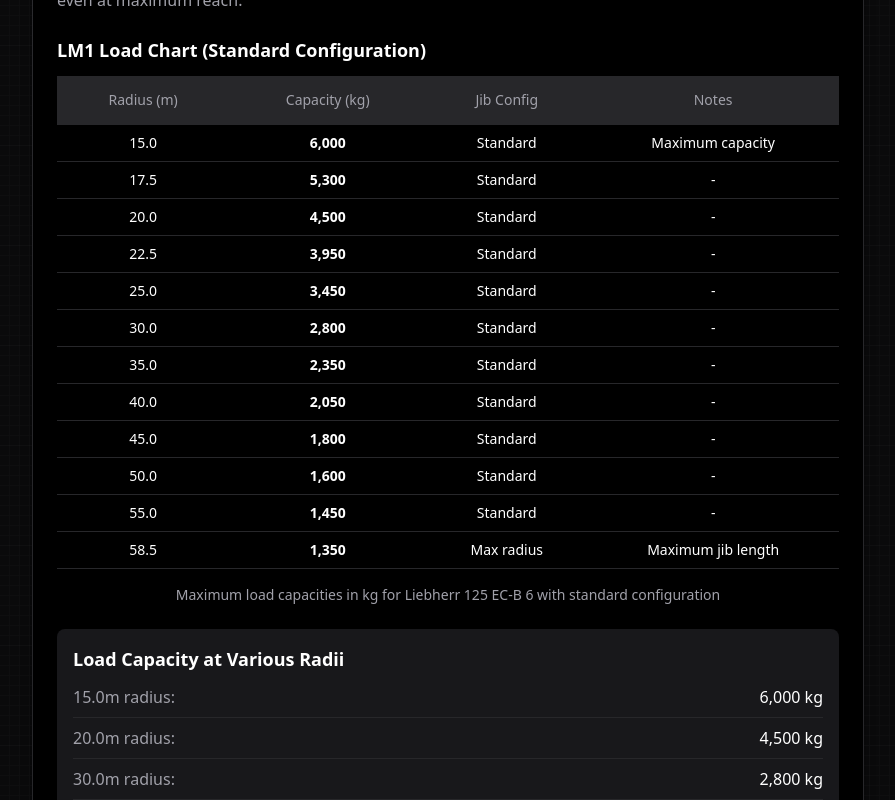
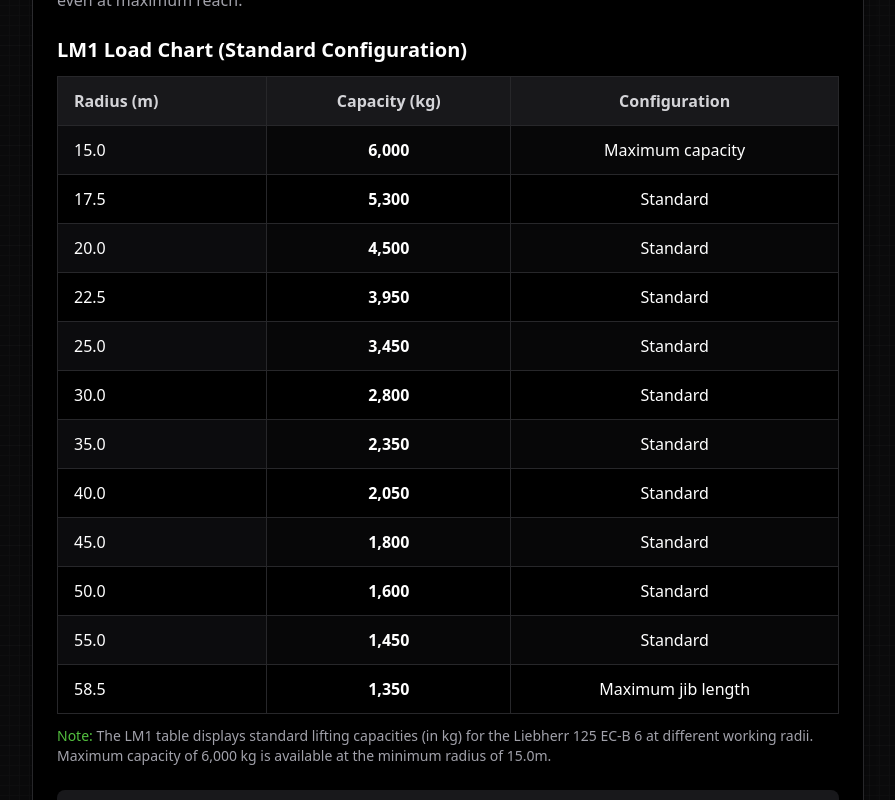
Before and after one commit to ArsCodeAmatoria/lilfoot, a Next.js app: page /tower-crane/liebherr-125-ec-b-6 in a window 1280 px wide. Shown: the part 2560-3360 px from the top of the page, without its empty margins (336-1231 px from the left). Built offline with nearby package versions, Linux system fonts and the light colour scheme; a web font is replaced by a local one.

Commit message:
Update LM1 load chart table on Liebherr 125 EC-B 6 page to match style of Liebherr 81k page

```diff
--- a/app/tower-crane/liebherr-125-ec-b-6/page.tsx
+++ b/app/tower-crane/liebherr-125-ec-b-6/page.tsx
@@ -2,15 +2,6 @@ import React from 'react';
 import { FileText, Maximize, Weight, Ruler, Zap, PackageCheck } from 'lucide-react';
 import PdfDownload from '../../components/PdfDownload';
 import Image from 'next/image';
-import {
-  Table,
-  TableHeader,
-  TableBody,
-  TableHead,
-  TableRow,
-  TableCell,
-  TableCaption,
-} from '#/components/ui/table';
 
 export const metadata = {
   title: 'Liebherr 125 EC-B 6 Specifications | Tower Cranes | lilfoot',
@@ -259,92 +250,163 @@ export default function Liebherr125ECB6Page() {
 
         {/* LM1 Load Chart Table */}
         <div className="mb-6">
-          <h3 className="text-lg font-semibold text-white mb-3">LM1 Load Chart (Standard Configuration)</h3>
-          <Table>
-            <TableCaption>Maximum load capacities in kg for Liebherr 125 EC-B 6 with standard configuration</TableCaption>
-            <TableHeader>
-              <TableRow>
-                <TableHead className="bg-gray-800 text-center">Radius (m)</TableHead>
-                <TableHead className="bg-gray-800 text-center">Capacity (kg)</TableHead>
-                <TableHead className="bg-gray-800 text-center">Jib Config</TableHead>
-                <TableHead className="bg-gray-800 text-center">Notes</TableHead>
-              </TableRow>
-            </TableHeader>
-            <TableBody>
-              <TableRow>
-                <TableCell className="text-center">15.0</TableCell>
-                <TableCell className="text-center font-bold">6,000</TableCell>
-                <TableCell className="text-center">Standard</TableCell>
-                <TableCell className="text-center">Maximum capacity</TableCell>
-              </TableRow>
-              <TableRow>
-                <TableCell className="text-center">17.5</TableCell>
-                <TableCell className="text-center font-bold">5,300</TableCell>
-                <TableCell className="text-center">Standard</TableCell>
-                <TableCell className="text-center">-</TableCell>
-              </TableRow>
-              <TableRow>
-                <TableCell className="text-center">20.0</TableCell>
-                <TableCell className="text-center font-bold">4,500</TableCell>
-                <TableCell className="text-center">Standard</TableCell>
-                <TableCell className="text-center">-</TableCell>
-              </TableRow>
-              <TableRow>
-                <TableCell className="text-center">22.5</TableCell>
-                <TableCell className="text-center font-bold">3,950</TableCell>
-                <TableCell className="text-center">Standard</TableCell>
-                <TableCell className="text-center">-</TableCell>
-              </TableRow>
-              <TableRow>
-                <TableCell className="text-center">25.0</TableCell>
-                <TableCell className="text-center font-bold">3,450</TableCell>
-                <TableCell className="text-center">Standard</TableCell>
-                <TableCell className="text-center">-</TableCell>
-              </TableRow>
-              <TableRow>
-                <TableCell className="text-center">30.0</TableCell>
-                <TableCell className="text-center font-bold">2,800</TableCell>
-                <TableCell className="text-center">Standard</TableCell>
-                <TableCell className="text-center">-</TableCell>
-              </TableRow>
-              <TableRow>
-                <TableCell className="text-center">35.0</TableCell>
-                <TableCell className="text-center font-bold">2,350</TableCell>
-                <TableCell className="text-center">Standard</TableCell>
-                <TableCell className="text-center">-</TableCell>
-              </TableRow>
-              <TableRow>
-                <TableCell className="text-center">40.0</TableCell>
-                <TableCell className="text-center font-bold">2,050</TableCell>
-                <TableCell className="text-center">Standard</TableCell>
-                <TableCell className="text-center">-</TableCell>
-              </TableRow>
-              <TableRow>
-                <TableCell className="text-center">45.0</TableCell>
-                <TableCell className="text-center font-bold">1,800</TableCell>
-                <TableCell className="text-center">Standard</TableCell>
-                <TableCell className="text-center">-</TableCell>
-              </TableRow>
-              <TableRow>
-                <TableCell className="text-center">50.0</TableCell>
-                <TableCell className="text-center font-bold">1,600</TableCell>
-                <TableCell className="text-center">Standard</TableCell>
-                <TableCell className="text-center">-</TableCell>
-              </TableRow>
-              <TableRow>
-                <TableCell className="text-center">55.0</TableCell>
-                <TableCell className="text-center font-bold">1,450</TableCell>
-                <TableCell className="text-center">Standard</TableCell>
-                <TableCell className="text-center">-</TableCell>
-              </TableRow>
-              <TableRow>
-                <TableCell className="text-center">58.5</TableCell>
-                <TableCell className="text-center font-bold">1,350</TableCell>
-                <TableCell className="text-center">Max radius</TableCell>
-                <TableCell className="text-center">Maximum jib length</TableCell>
-              </TableRow>
-            </TableBody>
-          </Table>
+          <h3 className="text-xl font-bold text-white mb-3">LM1 Load Chart (Standard Configuration)</h3>
+          <div className="overflow-x-auto">
+            <table className="w-full text-left border-collapse">
+              <thead>
+                <tr>
+                  <th className="px-4 py-3 font-semibold text-gray-300 bg-gray-900 border border-gray-800 sticky left-0 z-10">
+                    Radius (m)
+                  </th>
+                  <th className="px-4 py-3 font-semibold text-gray-300 bg-gray-900 border border-gray-800 text-center">
+                    Capacity (kg)
+                  </th>
+                  <th className="px-4 py-3 font-semibold text-gray-300 bg-gray-900 border border-gray-800 text-center">
+                    Configuration
+                  </th>
+                </tr>
+              </thead>
+              <tbody className="divide-y divide-gray-800">
+                <tr className="bg-gray-900/30">
+                  <td className="px-4 py-3 text-white border border-gray-800 font-medium sticky left-0 z-10 bg-inherit">
+                    15.0
+                  </td>
+                  <td className="px-4 py-3 text-white border border-gray-800 text-center font-bold">
+                    6,000
+                  </td>
+                  <td className="px-4 py-3 text-white border border-gray-800 text-center">
+                    Maximum capacity
+                  </td>
+                </tr>
+                <tr>
+                  <td className="px-4 py-3 text-white border border-gray-800 font-medium sticky left-0 z-10 bg-inherit">
+                    17.5
+                  </td>
+                  <td className="px-4 py-3 text-white border border-gray-800 text-center font-bold">
+                    5,300
+                  </td>
+                  <td className="px-4 py-3 text-white border border-gray-800 text-center">
+                    Standard
+                  </td>
+                </tr>
+                <tr className="bg-gray-900/30">
+                  <td className="px-4 py-3 text-white border border-gray-800 font-medium sticky left-0 z-10 bg-inherit">
+                    20.0
+                  </td>
+                  <td className="px-4 py-3 text-white border border-gray-800 text-center font-bold">
+                    4,500
+                  </td>
+                  <td className="px-4 py-3 text-white border border-gray-800 text-center">
+                    Standard
+                  </td>
+                </tr>
+                <tr>
+                  <td className="px-4 py-3 text-white border border-gray-800 font-medium sticky left-0 z-10 bg-inherit">
+                    22.5
+                  </td>
+                  <td className="px-4 py-3 text-white border border-gray-800 text-center font-bold">
+                    3,950
+                  </td>
+                  <td className="px-4 py-3 text-white border border-gray-800 text-center">
+                    Standard
+                  </td>
+                </tr>
+                <tr className="bg-gray-900/30">
+                  <td className="px-4 py-3 text-white border border-gray-800 font-medium sticky left-0 z-10 bg-inherit">
+                    25.0
+                  </td>
+                  <td className="px-4 py-3 text-white border border-gray-800 text-center font-bold">
+                    3,450
+                  </td>
+                  <td className="px-4 py-3 text-white border border-gray-800 text-center">
+                    Standard
+                  </td>
+                </tr>
+                <tr>
+                  <td className="px-4 py-3 text-white border border-gray-800 font-medium sticky left-0 z-10 bg-inherit">
+                    30.0
+                  </td>
+                  <td className="px-4 py-3 text-white border border-gray-800 text-center font-bold">
+                    2,800
+                  </td>
+                  <td className="px-4 py-3 text-white border border-gray-800 text-center">
+                    Standard
+                  </td>
+                </tr>
+                <tr className="bg-gray-900/30">
+                  <td className="px-4 py-3 text-white border border-gray-800 font-medium sticky left-0 z-10 bg-inherit">
+                    35.0
+                  </td>
+                  <td className="px-4 py-3 text-white border border-gray-800 text-center font-bold">
+                    2,350
+                  </td>
+                  <td className="px-4 py-3 text-white border border-gray-800 text-center">
+                    Standard
+                  </td>
+                </tr>
+                <tr>
+                  <td className="px-4 py-3 text-white border border-gray-800 font-medium sticky left-0 z-10 bg-inherit">
+                    40.0
+                  </td>
+                  <td className="px-4 py-3 text-white border border-gray-800 text-center font-bold">
+                    2,050
+                  </td>
+                  <td className="px-4 py-3 text-white border border-gray-800 text-center">
+                    Standard
+                  </td>
+                </tr>
+                <tr className="bg-gray-900/30">
+                  <td className="px-4 py-3 text-white border border-gray-800 font-medium sticky left-0 z-10 bg-inherit">
+                    45.0
+                  </td>
+                  <td className="px-4 py-3 text-white border border-gray-800 text-center font-bold">
+                    1,800
+                  </td>
+                  <td className="px-4 py-3 text-white border border-gray-800 text-center">
+                    Standard
+                  </td>
+                </tr>
+                <tr>
+                  <td className="px-4 py-3 text-white border border-gray-800 font-medium sticky left-0 z-10 bg-inherit">
+                    50.0
+                  </td>
+                  <td className="px-4 py-3 text-white border border-gray-800 text-center font-bold">
+                    1,600
+                  </td>
+                  <td className="px-4 py-3 text-white border border-gray-800 text-center">
+                    Standard
+                  </td>
+                </tr>
+                <tr className="bg-gray-900/30">
+                  <td className="px-4 py-3 text-white border border-gray-800 font-medium sticky left-0 z-10 bg-inherit">
+                    55.0
+                  </td>
+                  <td className="px-4 py-3 text-white border border-gray-800 text-center font-bold">
+                    1,450
+                  </td>
+                  <td className="px-4 py-3 text-white border border-gray-800 text-center">
+                    Standard
+                  </td>
+                </tr>
+                <tr>
+                  <td className="px-4 py-3 text-white border border-gray-800 font-medium sticky left-0 z-10 bg-inherit">
+                    58.5
+                  </td>
+                  <td className="px-4 py-3 text-white border border-gray-800 text-center font-bold">
+                    1,350
+                  </td>
+                  <td className="px-4 py-3 text-white border border-gray-800 text-center">
+                    Maximum jib length
+                  </td>
+                </tr>
+              </tbody>
+            </table>
+          </div>
+          <div className="text-gray-400 text-sm mt-3">
+            <p>
+              <span className="text-highlight font-medium">Note:</span> The LM1 table displays standard lifting capacities (in kg) for the Liebherr 125 EC-B 6 at different working radii. Maximum capacity of 6,000 kg is available at the minimum radius of 15.0m.
+            </p>
+          </div>
         </div>
 
         <div className="bg-gray-900 p-4 rounded-lg mb-6">
```
